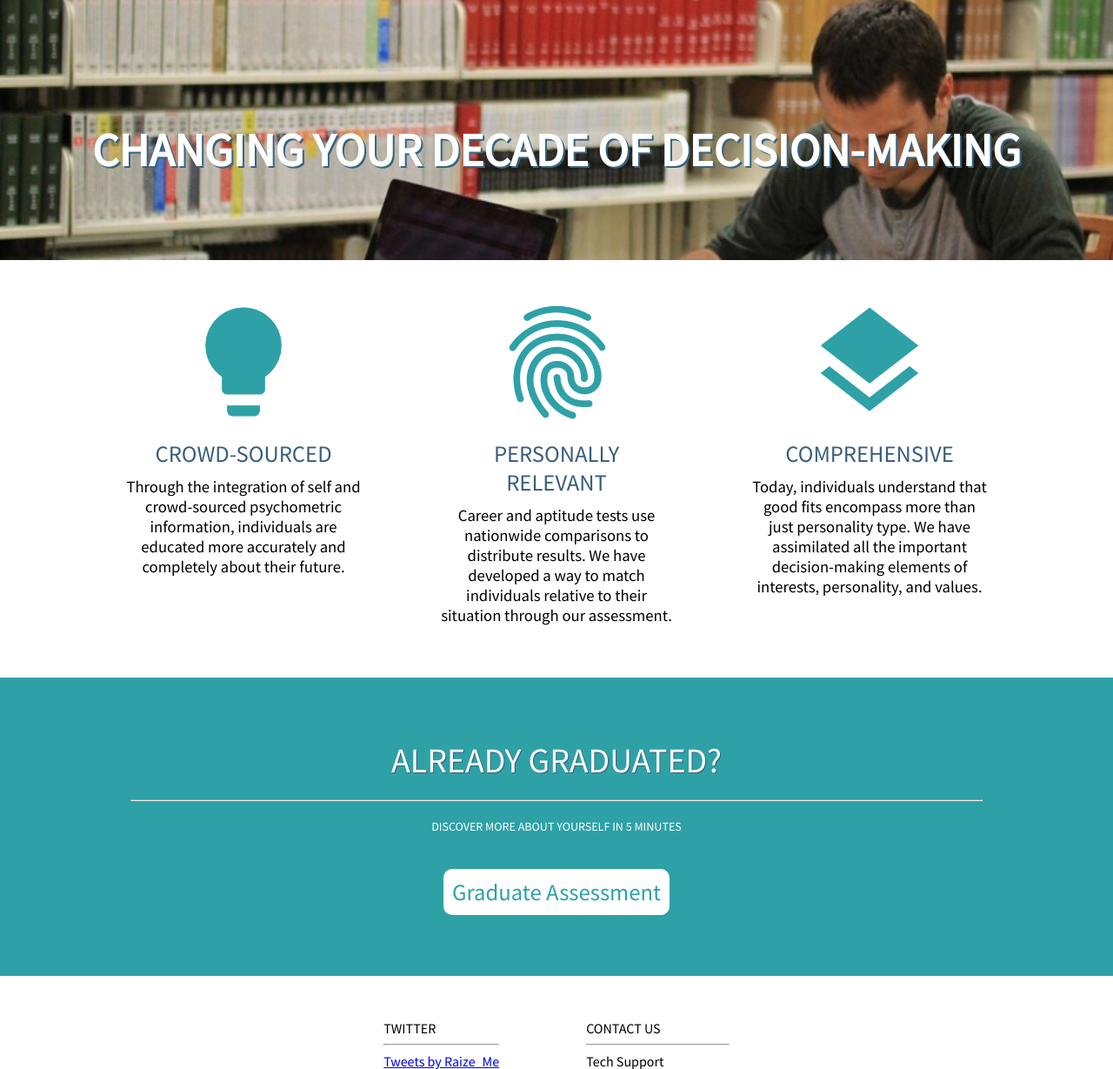
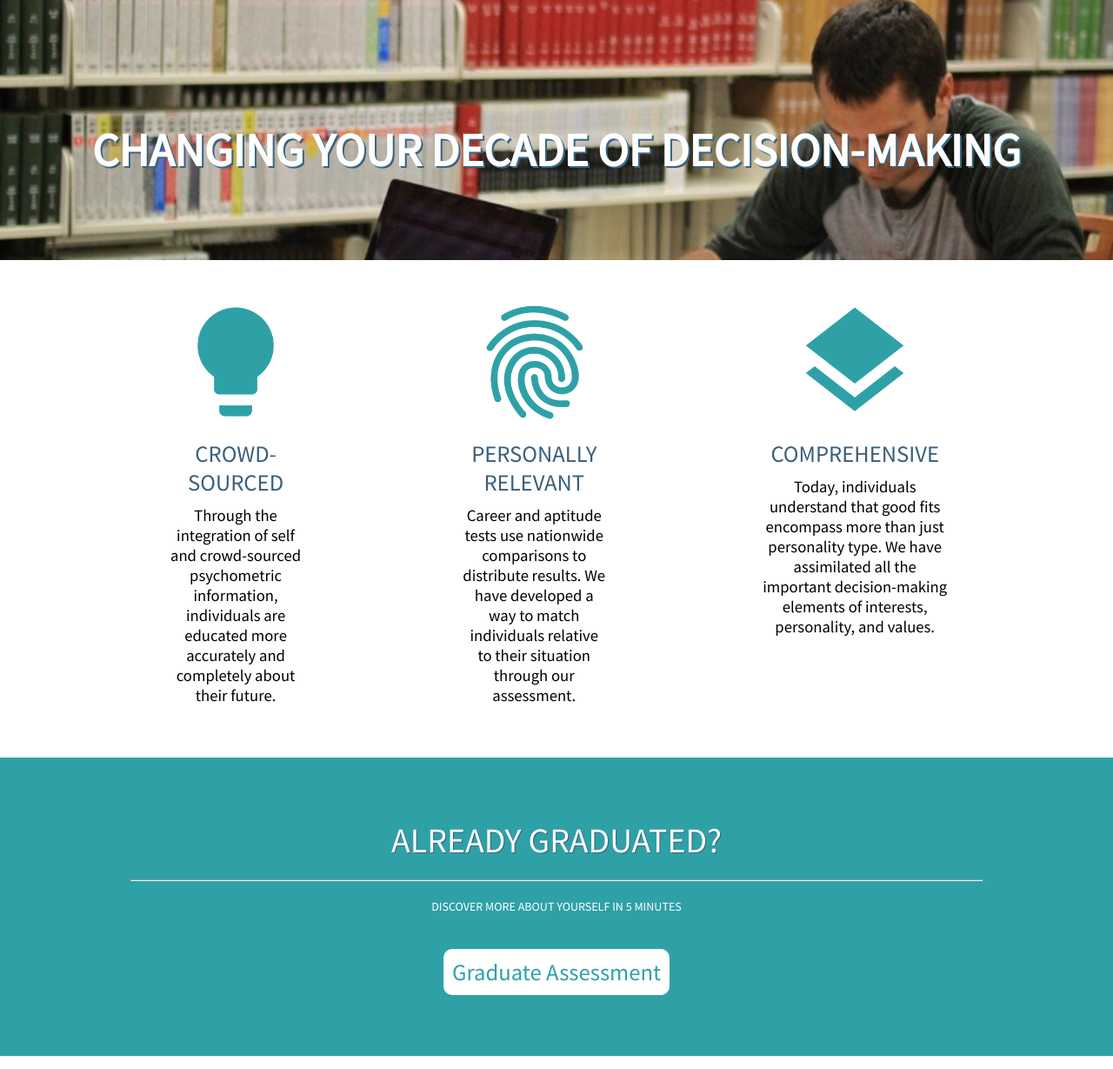
Before and after one commit to derekbrimley/raize, a Django app: page / in a window 1280 px wide. Shown: the part 980-2209 px from the top of the page at 87% size. Run offline with Django 3.2, Linux system fonts and the light colour scheme; some libraries are stand-ins or nearby versions.

Commit message:
Update style.css

```diff
--- a/quiz/static/quiz/css/style.css
+++ b/quiz/static/quiz/css/style.css
@@ -309,7 +309,7 @@ ol{
 
 .box{
 	text-align:center;
-	flex-basis: 25%;
+	flex-basis: 15%;
 }
 
 .box_img{
```
